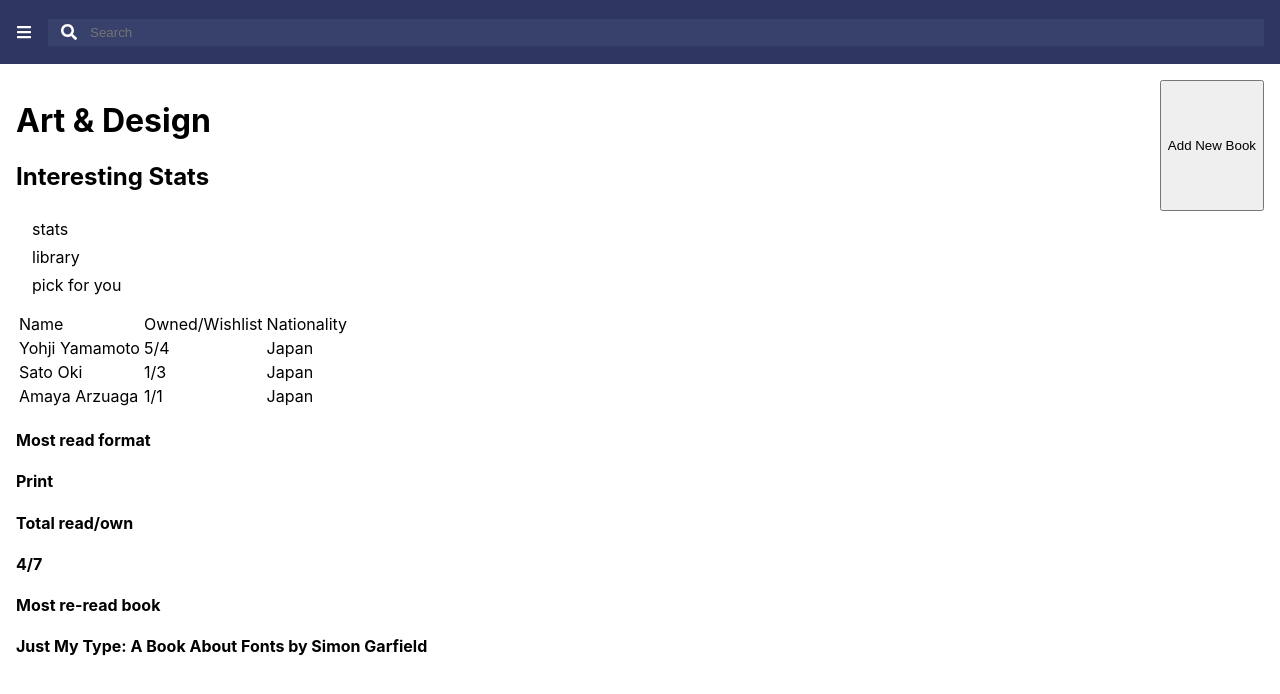
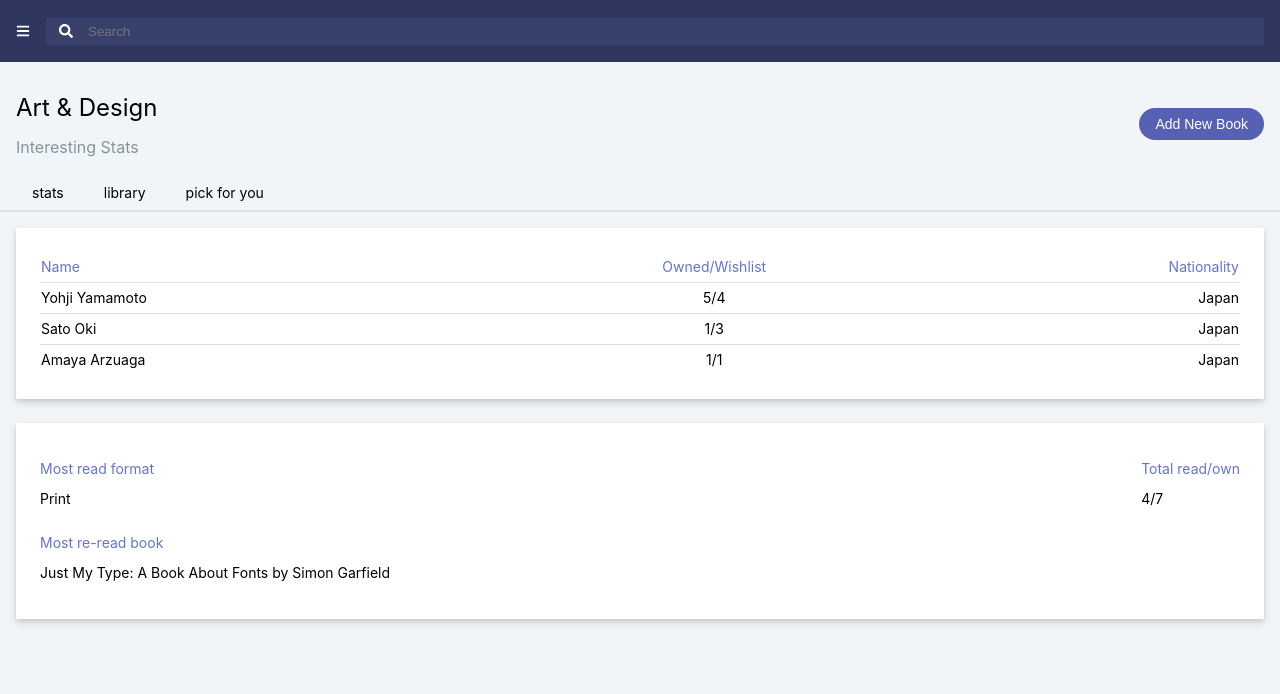
Before and after one commit to DatNgo1995/libre, a React (Create React App) app in the folder my-app/: page / in a window 1280 px wide. Shown: the top 694 px of the page. Built offline with nearby package versions, Linux system fonts and the light colour scheme.

Commit message:
no message

```diff
--- a/my-app/src/App.css
+++ b/my-app/src/App.css
@@ -1,12 +1,15 @@
 body {
   margin: 0;
+  line-height: 1.15;
+  font-size: 87.5%;
+  background-color: #f1f5f8;
 }
 
-.App-header{
+.App-header {
   text-align: center;
   display: flex;
   background-color: #2f365f;
-    padding: .5rem 1rem .5rem 0;
+  padding: 0.5rem 1rem 0.5rem 0;
 }
 
 .fabars {
@@ -24,7 +27,8 @@ body {
   position: relative;
 }
 
-.search-area ::before, ::after {
+.search-area ::before,
+::after {
   border-width: 0;
   border-style: solid;
   border-color: #dae1e7;
@@ -34,28 +38,31 @@ body {
   background-color: #38406c;
   color: #fff;
   width: 100%;
-    padding: .25rem 2.5rem .25rem;
+  padding: 0.25rem 2.5rem 0.25rem;
   border-color: transparent;
 }
 .fasearch {
   position: absolute;
   fill: #fff;
-    left: .8rem;
+  left: 0.8rem;
 }
 
 .navbar {
   display: flex;
   background-color: #2f365f;
   color: #fff;
+
 }
 
-ul, li {
+ul,
+li {
   list-style: none;
-    margin-top: .5rem;
+  margin-top: 0.5rem;
 }
 
 ul {
   padding-left: 1rem;
+  margin: 0;
 }
 
 main {
@@ -63,5 +70,152 @@ main {
 }
 main header {
   display: flex;
-    justify-content: space-between
+  justify-content: space-between;
+  align-items: center;
 }
+
+main header h1 {
+  font-weight: 400;
+  font-size: 1.5rem;
+}
+
+main header h2 {
+  color: #8795a1;
+  font-size: 1rem;
+  font-weight: 400;
+}
+
+header button {
+  color: #fff;
+  border-radius: 50px;
+  background-color: #5661b3;
+  cursor: pointer;
+  font-size: 0.875rem;
+  padding: 0.5rem 1rem;
+  border: none;
+}
+
+.tab {
+  display: flex;
+  border-bottom: 2px solid #dae1e7;
+  width: 100vw;
+  left: -1rem;
+  position: relative;
+  margin-bottom: 1rem;
+}
+.tab li {
+  padding: 0.5rem 1rem;
+  margin-right: 0.5rem;
+}
+.tab li:hover {
+  border-bottom: 2px solid #6574cd !important;
+}
+
+.tabhover {
+  border-bottom: 2px solid #6574cd;
+}
+
+.author-table {
+  background-color: #fff;
+  line-height: 2;
+  width: 100%;
+  box-shadow: 0 4px 8px 0 rgba(0, 0, 0, 0.12), 0 2px 4px 0 rgba(0, 0, 0, 0.08);
+  display: flex;
+  justify-content: center;
+  padding: 1.5rem;
+  box-sizing: border-box;
+}
+.author-table table {
+  border-collapse: collapse;
+  width: 100%;
+  font-size: 0.875rem;
+}
+.author-table thead {
+  color: #6574cd;
+}
+.author-table tr {
+  border-bottom: 2px solid #dae1e7;
+  border-width: 1px;
+}
+.author-table tr:last-child:not(:first-child) {
+  border-width: 0px;
+}
+.author-table td:first-child {
+  text-align: left;
+}
+.author-table td:nth-child(2) {
+  text-align: center;
+}
+.author-table td:last-child {
+  text-align: right;
+}
+
+.read-stats {
+  background-color: #fff;
+  width: 100%;
+  box-shadow: 0 4px 8px 0 rgba(0, 0, 0, 0.12), 0 2px 4px 0 rgba(0, 0, 0, 0.08);
+  padding: 1.5rem;
+  box-sizing: border-box;
+  margin-top: 1.5rem;
+}
+
+.read-stats-upper {
+  display: flex;
+  justify-content: space-between;
+}
+.purple-text {
+  color: #6574cd;
+}
+
+.book {
+  width: 100%;
+  padding: 1rem;
+  align-items: center;
+  display: flex;
+  box-sizing: border-box;
+}
+.book img{
+  width:33%;
+}
+.book-content {
+  width: 66%;
+
+margin-left: .75rem;
+}
+.book-content select {
+  width: 100%;
+  appearance: none;
+font-size: .875rem;
+padding: .25rem .75rem;
+line-height: 1.5;
+border-width: 1px;
+border-radius: .25rem;
+}
+
+.dropdown {
+  position: relative;
+  display: block;
+}
+
+.fa-caret {
+  color: #606f7b;
+  right: 0;
+  padding-left: .5rem;
+  top:0;
+  bottom:0;
+  position: absolute;
+  padding: .5rem;
+}
+
+.book button {
+  box-shadow: 0 4px 8px 0 rgba(0, 0, 0, .12), 0 2px 4px 0 rgba(0, 0, 0, .08);
+padding: .5rem 1rem;
+border-radius: 5rem;
+border: none;
+}
+
+.bookList {
+  width: 100vw;
+left: -1rem;
+position: relative;
+}
--- a/my-app/src/App.js
+++ b/my-app/src/App.js
@@ -17,19 +17,27 @@ class App extends Component {
       {name: 'Home'},
       {name: 'Categories', subMenus: [{name: 'Fiction'}, {name: 'Nonfiction'}, {name: 'Art & Design'}]},
       {name: 'Wishlist'}
-  ]
+  ],
+
+
   };
-  manageTab = tab =>
+
+  manageTab = (e,tab) => {
+    Array.from(document.querySelectorAll('.tab li')).forEach(element => {
+      element.style.borderBottom =' 0px solid  #6574cd'
+    });
+    e.target.style.borderBottom = ' 2px solid  #6574cd'
     this.setState({ curentTab: tab });
+  }
+
 
 
   manageTitle = title => this.setState({ currentCategory: title })
 
-  toggleNav = () => {
-  console.log(this.state.navDisplay )
+  toggleNav = () =>
     this.state.navDisplay === "none" ? this.setState({ navDisplay: "flex" }): this.setState({ navDisplay: "none" })
-    this.forceUpdate()
-}
+
+
 
 
   render() {
@@ -53,10 +61,10 @@ class App extends Component {
           </header>
           <article>
             <nav>
-              <ul>
-                <li onClick={this.manageTab.bind(this,"stats")}>stats</li>
-                <li onClick={this.manageTab.bind(this,"bookList")}>library</li>
-                <li onClick={this.manageTab.bind(this,"userBookList")}>
+              <ul  className="tab">
+                <li onClick={e=> this.manageTab(e,"stats")}>stats</li>
+                <li onClick={e=> this.manageTab(e,"bookList")}>library</li>
+                <li onClick={e=> this.manageTab(e,"userBookList")}>
                   pick for you
                 </li>
               </ul>
@@ -66,7 +74,7 @@ class App extends Component {
             ) : curentTab === "bookList" ? (
               <BookList bookList={data.books} />
             ) : curentTab === "userBookList" ? (
-              <UserBookList bookList={userBookList} />
+              <UserBookList bookList={userBookList}  />
             ) : null}
           </article>
         </main>
--- a/my-app/src/components/BookList.js
+++ b/my-app/src/components/BookList.js
@@ -1,23 +1,28 @@
 import React from "react";
+import {FaCaretDown} from "react-icons/fa"
+export const BookList = ({bookList}) =>
 
-export const BookList = ({bookList}) => {
-    console.log(bookList)
-    return (
+
         <section>
             {
                 bookList.map (book =>
-                        <section>
+                        <section  className ="book">
                             <img src={book.img} alt="cover"/>
+                            <article className =" book-content">
                             <h3>{book.title}/{book.date}</h3>
                             <p>{book.description}</p>
+                            <div className = "dropdown">
                             <select>
                                 <option>Finished</option>
                                 <option>Loaned</option>
                                 <option>Start</option>
                             </select>
+                            <FaCaretDown className="fa-caret"/>
+                            </div>
+
+                            </article>
+
                             </section>
                     )
             }
         </section>
-    )
-}
--- a/my-app/src/components/Nav.js
+++ b/my-app/src/components/Nav.js
@@ -15,8 +15,7 @@ export const Nav = ({ menuList, manageTitle, navDisplay, toggleNav }) => {
         </li>
       )
     );
-        console.log(navDisplay)
-    let navClassName ="navbar " + navDisplay
+
 
   return (
     <div>
--- a/my-app/src/components/Stats.js
+++ b/my-app/src/components/Stats.js
@@ -5,6 +5,7 @@ export const Stats = ( {userStats} ) => {
   return (
 
     <section className="favorite-author">
+    <article className = "author-table" >
       <table>
       <thead>
         <tr>
@@ -27,20 +28,24 @@ export const Stats = ( {userStats} ) => {
           ))}
         </tbody>
       </table>
+      </article>
 
             <article className="read-stats">
+                <div className="read-stats-upper">
                 <div className="most-read">
-                <h4>Most read format</h4>
-                <h4>{userStats.mostReadFormat}</h4>
+                <p className="purple-text">Most read format</p>
+                <p>{userStats.mostReadFormat}</p>
                 </div>
                 <div className="total-read-own">
-                <h4>Total read/own</h4>
-                <h4>{userStats.totalRead}/{userStats.totalOwn}</h4>
-                <div className="most-re-read">
-                <h4>Most re-read book</h4>
-                <h4>{userStats.mostReRead}</h4>
+                <p className="purple-text">Total read/own</p>
+                <p>{userStats.totalRead}/{userStats.totalOwn}</p>
                 </div>
                 </div>
+                <div className="most-re-read">
+                <p className="purple-text">Most re-read book</p>
+                <p>{userStats.mostReRead}</p>
+                </div>
+
             </article>
 
     </section>
--- a/my-app/src/components/UserBookList.js
+++ b/my-app/src/components/UserBookList.js
@@ -1,15 +1,21 @@
 import React from "react";
 
 export const UserBookList = ({bookList}) => {
+
+    let  bgColor = ["#FBC164","#F1CECD","#ECE7E9","#D0E3E8"], count= 0;
     return (
-        <section>
+        <section className="bookList" style = {{marginTop: '-1rem'}}>
             {
                 bookList.map (book =>
-                        <section>
+                        <section className ="book" style = {{backgroundColor : bgColor[count]}}>
+                            {console.log(count++)}
                             <img src={book.img} alt="cover"/>
+                            <article className =" book-content">
                             <h3>{book.title}/{book.date}</h3>
                             <p>{book.description}</p>
                            <button>Add to wishlist</button>
+                            </article>
+
                             </section>
                     )
             }
```
Lines whose indentation alone changed are shown as unchanged.
